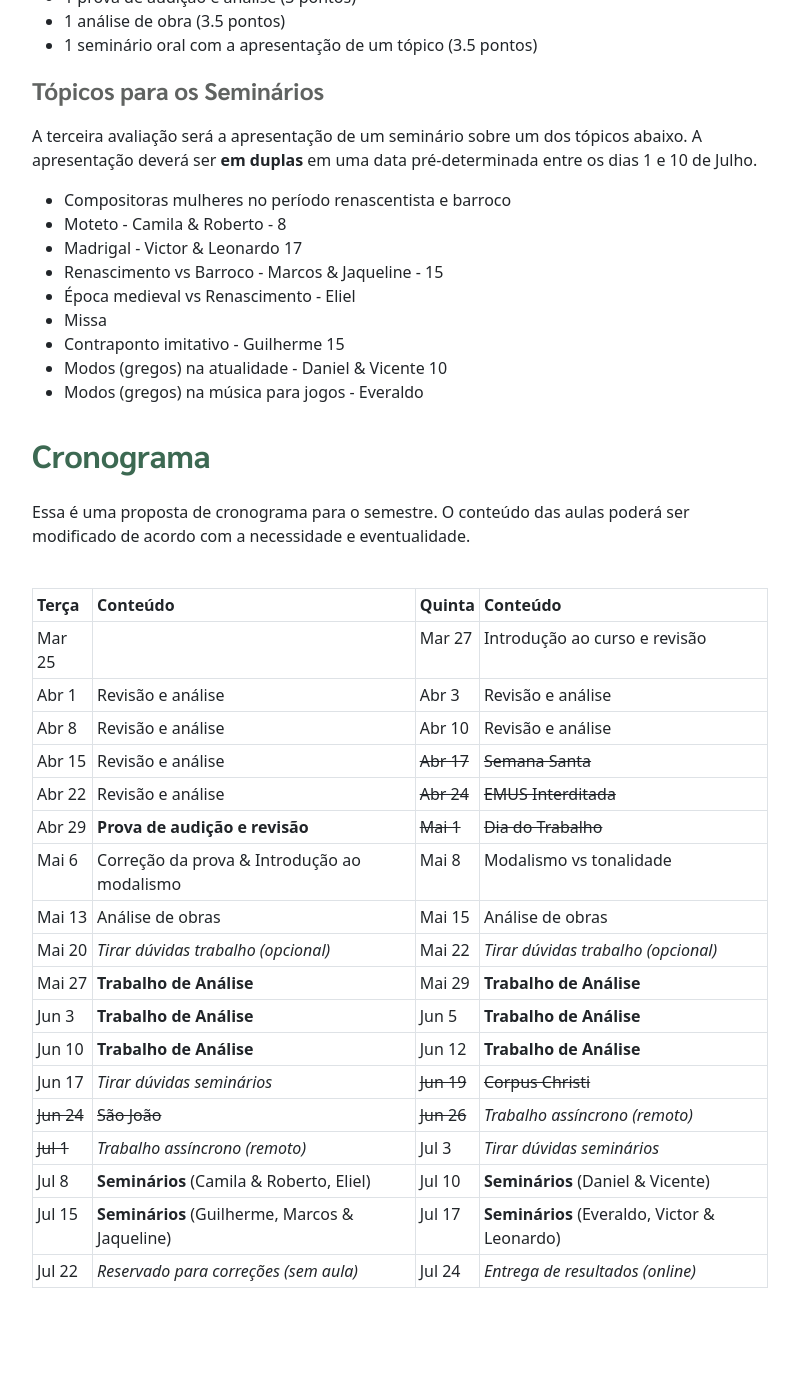
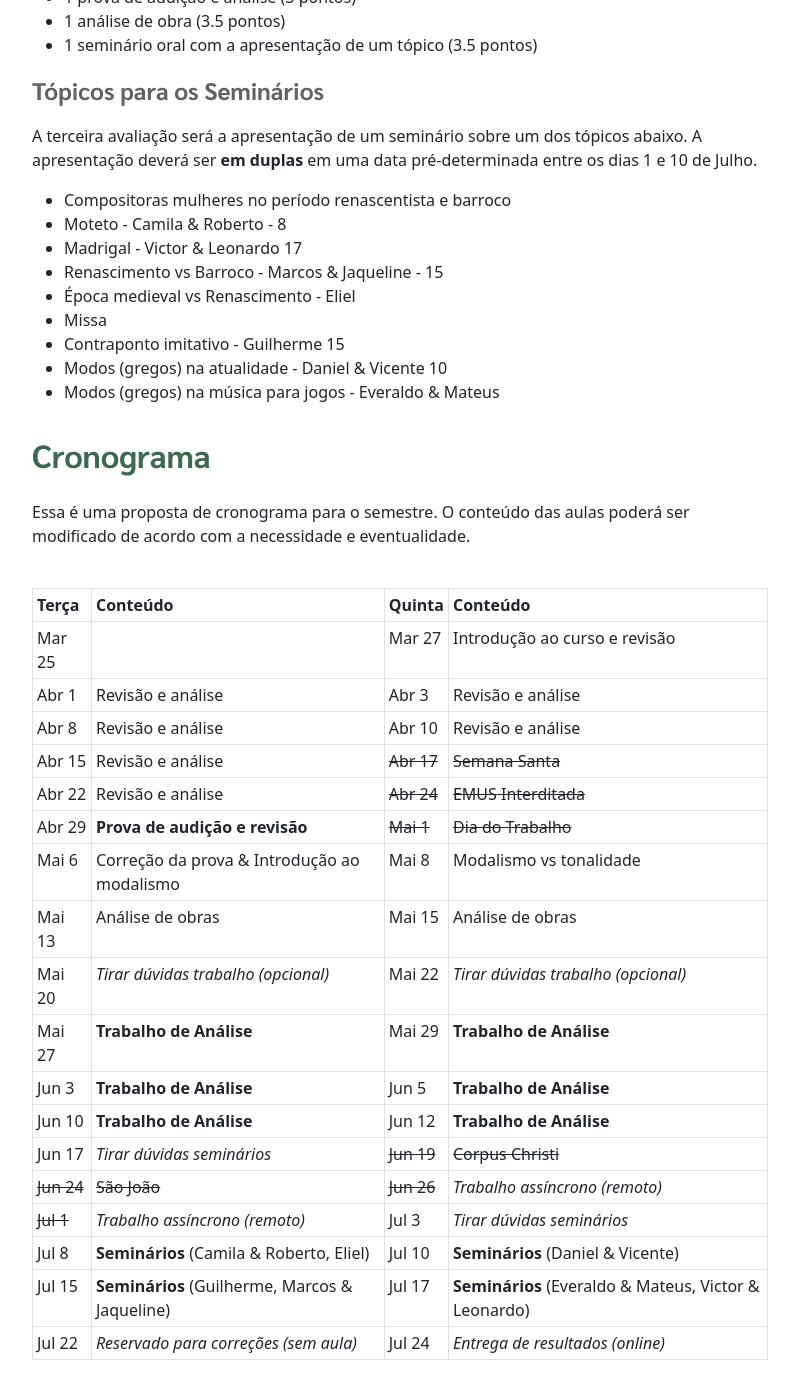
Before and after one commit to pedrokroger/pedrokroger.github.io, a Jekyll site: the page built from aulas/lem7.md, in a window 1280 px wide and 1400 px high, scrolled down 881 px. Shown: the whole window, without its empty margins (50-849 px from the left). Built offline with Jekyll 4.4.1, drawn with Linux system fonts in a browser that asks for light colours; before the commit the page ends 2209 px from its top, so only the background shows below that.

Commit message:
Atualiza LEM

```diff
--- a/aulas/lem7.md
+++ b/aulas/lem7.md
@@ -121,7 +121,7 @@
 - Missa
 - Contraponto imitativo - Guilherme 15
 - Modos (gregos) na atualidade - Daniel & Vicente 10
-- Modos (gregos) na música para jogos - Everaldo
+- Modos (gregos) na música para jogos - Everaldo & Mateus
 
 
 ## Cronograma
@@ -147,5 +147,5 @@
 | ~~Jun 24~~ | ~~São João~~                                | ~~Jun 26~~ | *Trabalho assíncrono (remoto)*        |
 | ~~Jul 1~~  | *Trabalho assíncrono (remoto)*              | Jul 3      | *Tirar dúvidas seminários*            |
 | Jul 8      | **Seminários** (Camila & Roberto, Eliel)     | Jul 10     | **Seminários** (Daniel & Vicente)      |
-| Jul 15     | **Seminários** (Guilherme, Marcos & Jaqueline) | Jul 17  | **Seminários** (Everaldo, Victor & Leonardo) |
+| Jul 15     | **Seminários** (Guilherme, Marcos & Jaqueline) | Jul 17  | **Seminários** (Everaldo & Mateus, Victor & Leonardo) |
 | Jul 22     | *Reservado para correções (sem aula)*       | Jul 24     | *Entrega de resultados (online)*      |
```
